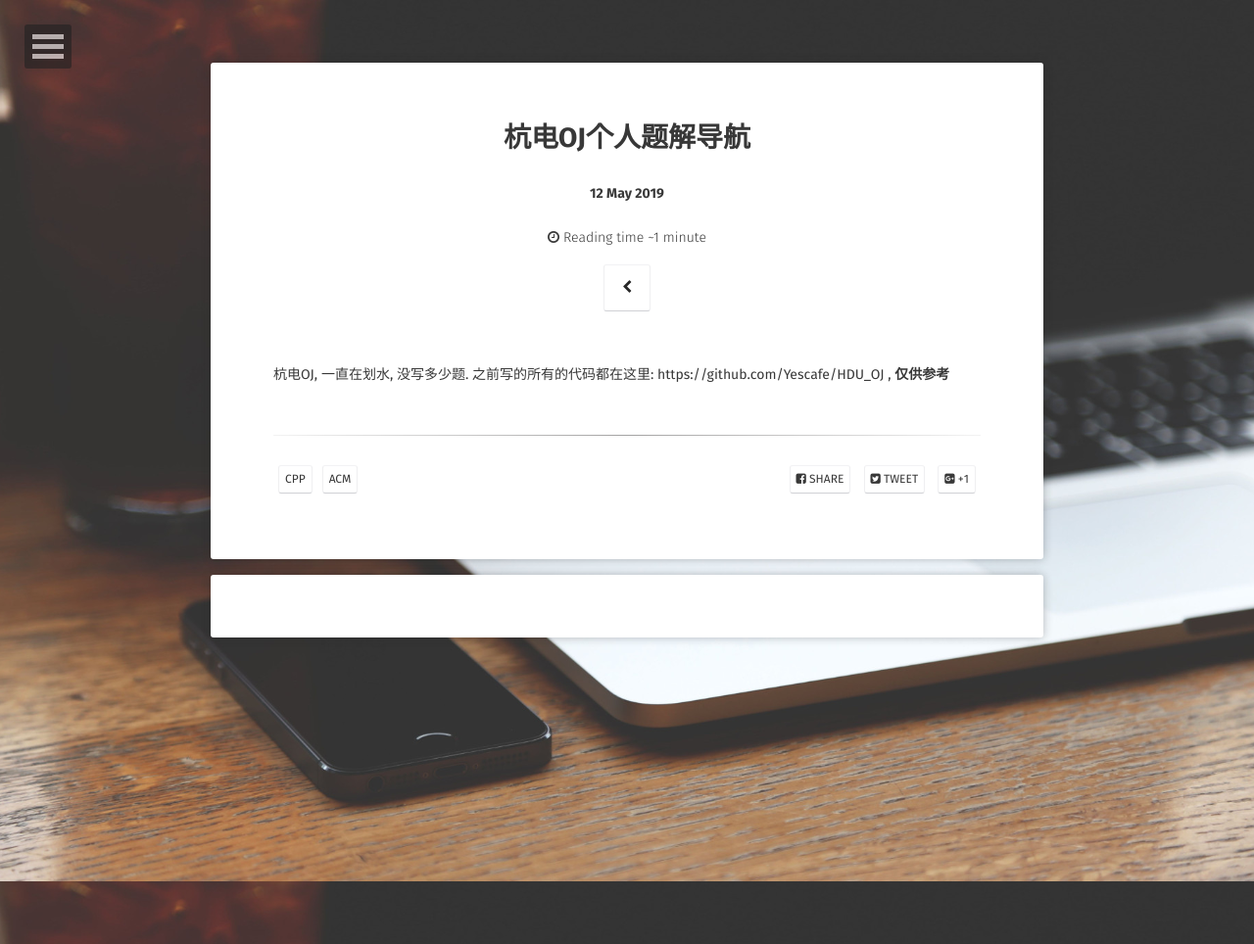
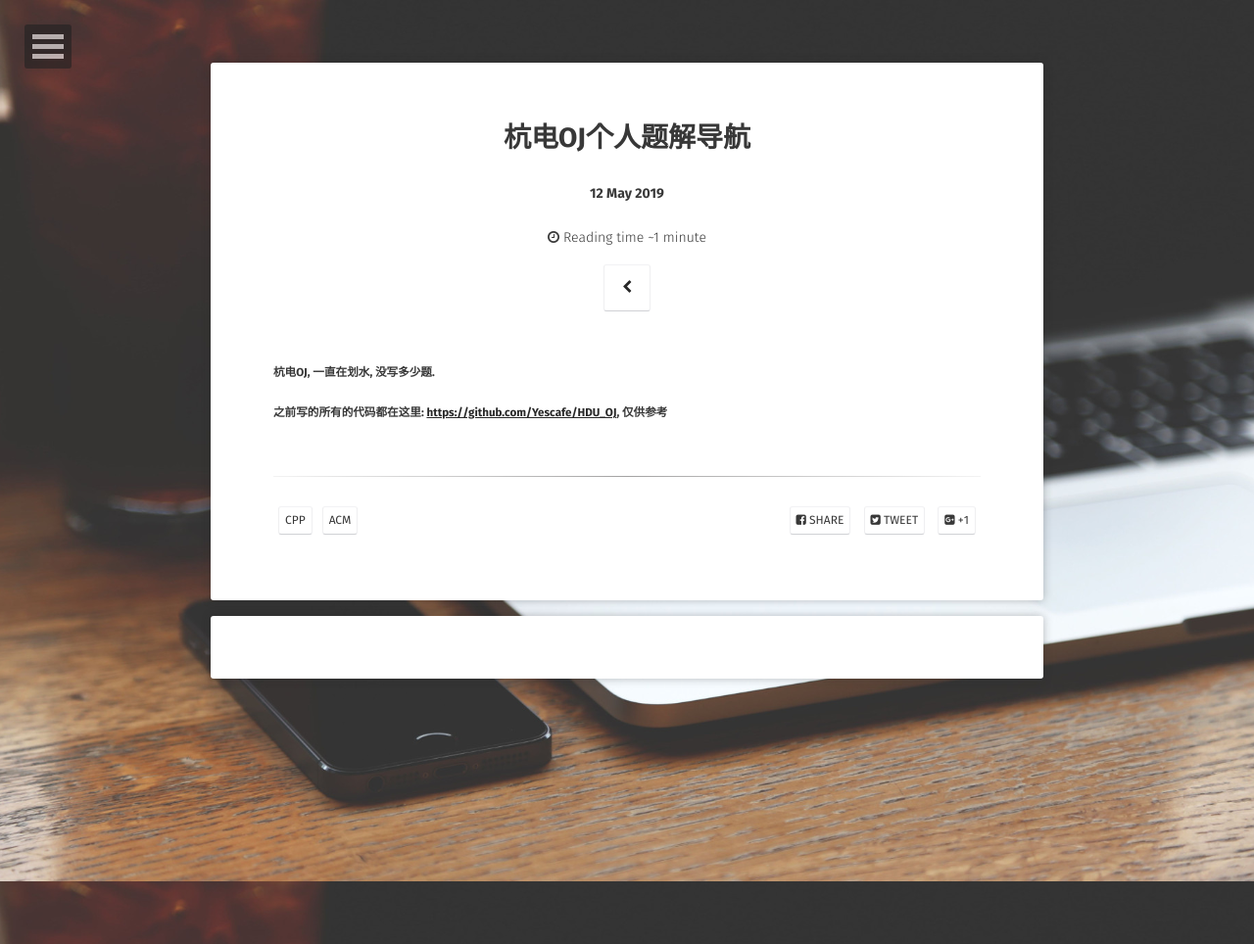
Before and after one commit to Yestercafe/Yestercafe.github.io, a Jekyll site: the page built from _posts/2019-05-12-杭电OJ个人题解导航.md, in a window 1280 px wide. Shown: the whole page at 98% size. Built offline with Jekyll 4.4.1, drawn with Linux system fonts in a browser that asks for light colours; some web fonts are replaced; comment, search, counter and statistics services are not loaded; part of the change alters nothing that is shown.

```diff
--- a/_posts/2019-05-12-杭电OJ个人题解导航.md
+++ b/_posts/2019-05-12-杭电OJ个人题解导航.md
@@ -11,5 +11,5 @@ project: true
 external: true
 eurl: https://github.com/Yescafe/HDU_OJ
 ---
-杭电OJ, 一直在划水, 没写多少题.
-之前写的所有的代码都在这里: https://github.com/Yescafe/HDU_OJ , __仅供参考__
+##### 杭电OJ, 一直在划水, 没写多少题.
+##### 之前写的所有的代码都在这里: [https://github.com/Yescafe/HDU_OJ](https://github.com/Yescafe/HDU_OJ), __仅供参考__
```
